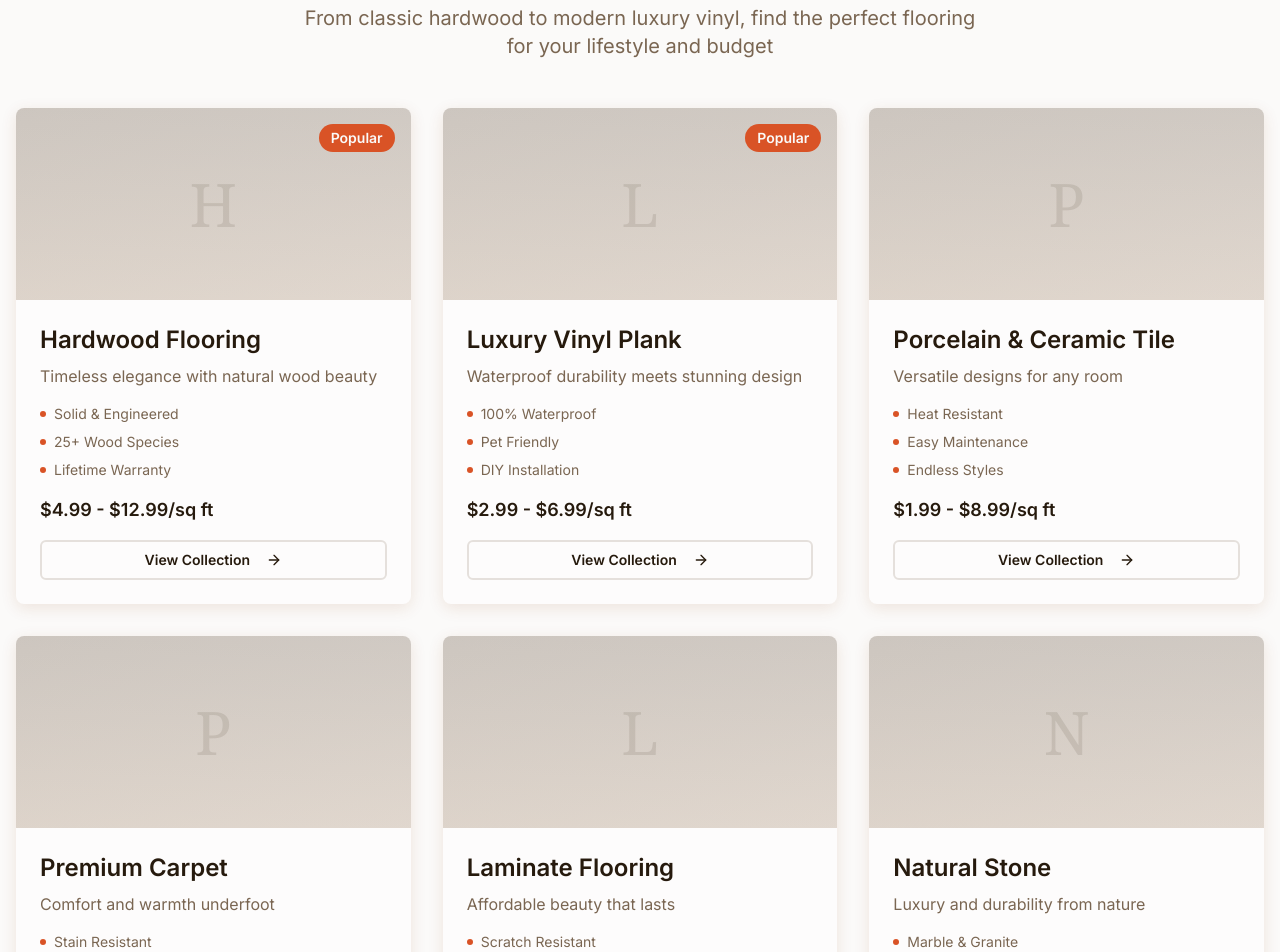
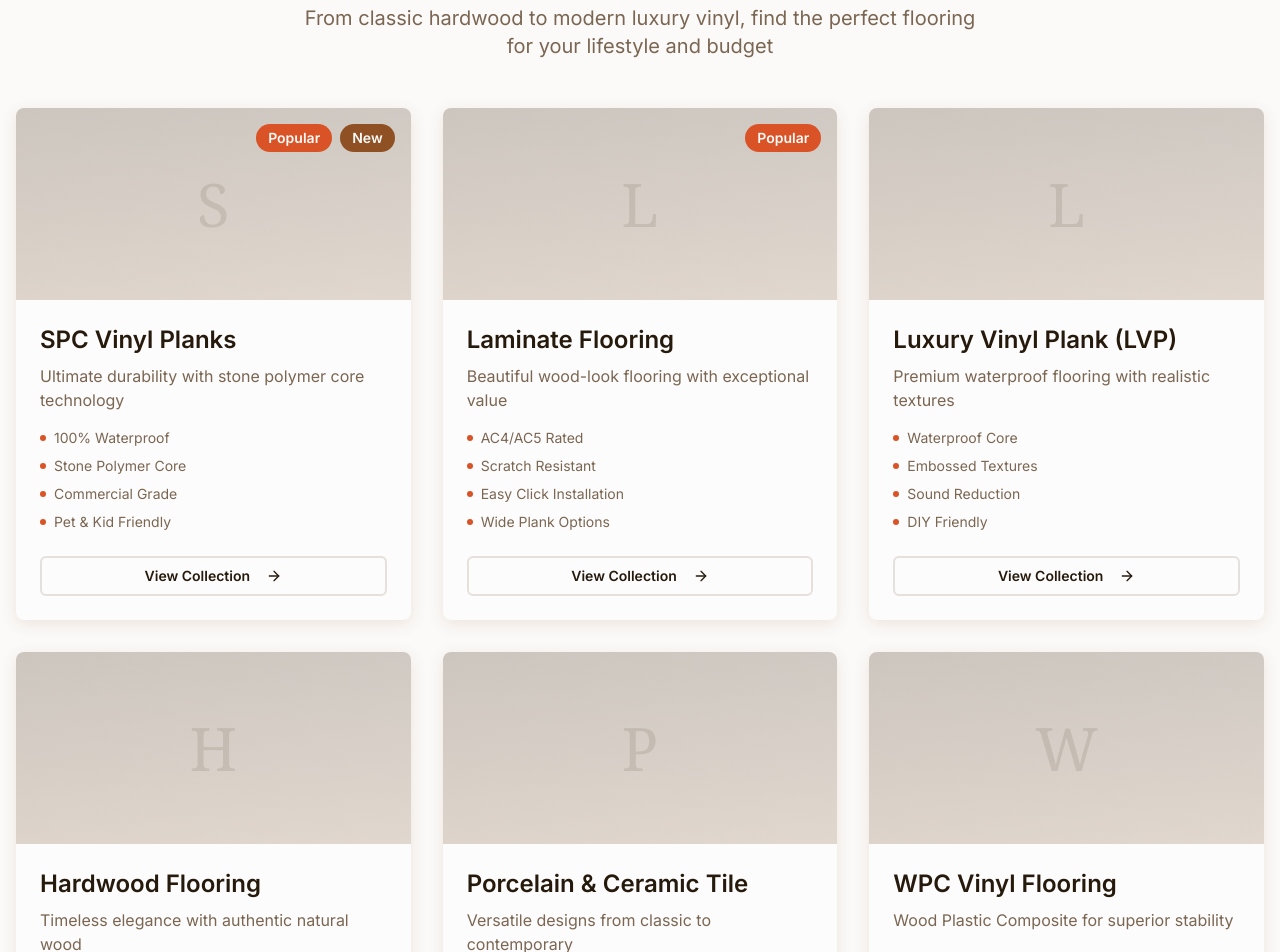
Before and after one commit to Fire-Ventures-Enterprise/flooringhause, a React (Vite) app: page / in a window 1280 px wide. Shown: the part 940-1892 px from the top of the page. Built offline with nearby package versions, Linux system fonts and the light colour scheme; the HTML template or start-up script is replaced by a standard one.

Commit message:
Add product categories

```diff
--- a/src/components/ProductCategories.tsx
+++ b/src/components/ProductCategories.tsx
@@ -4,53 +4,62 @@ import { ArrowRight } from "lucide-react";
 const categories = [
   {
     id: 1,
-    name: "Hardwood Flooring",
-    description: "Timeless elegance with natural wood beauty",
-    features: ["Solid & Engineered", "25+ Wood Species", "Lifetime Warranty"],
-    priceRange: "$4.99 - $12.99/sq ft",
-    image: "hardwood",
+    name: "SPC Vinyl Planks",
+    description: "Ultimate durability with stone polymer core technology",
+    features: ["100% Waterproof", "Stone Polymer Core", "Commercial Grade", "Pet & Kid Friendly"],
+    image: "spc",
     popular: true,
+    new: true,
   },
   {
     id: 2,
-    name: "Luxury Vinyl Plank",
-    description: "Waterproof durability meets stunning design",
-    features: ["100% Waterproof", "Pet Friendly", "DIY Installation"],
-    priceRange: "$2.99 - $6.99/sq ft",
-    image: "vinyl",
+    name: "Laminate Flooring",
+    description: "Beautiful wood-look flooring with exceptional value",
+    features: ["AC4/AC5 Rated", "Scratch Resistant", "Easy Click Installation", "Wide Plank Options"],
+    image: "laminate",
     popular: true,
   },
   {
     id: 3,
+    name: "Luxury Vinyl Plank (LVP)",
+    description: "Premium waterproof flooring with realistic textures",
+    features: ["Waterproof Core", "Embossed Textures", "Sound Reduction", "DIY Friendly"],
+    image: "lvp",
+  },
+  {
+    id: 4,
+    name: "Hardwood Flooring",
+    description: "Timeless elegance with authentic natural wood",
+    features: ["Solid & Engineered", "Multiple Species", "Hand-Scraped Options", "Refinishable"],
+    image: "hardwood",
+  },
+  {
+    id: 5,
     name: "Porcelain & Ceramic Tile",
-    description: "Versatile designs for any room",
-    features: ["Heat Resistant", "Easy Maintenance", "Endless Styles"],
-    priceRange: "$1.99 - $8.99/sq ft",
+    description: "Versatile designs from classic to contemporary",
+    features: ["Wood Look Tiles", "Large Format", "Indoor/Outdoor", "Easy Maintenance"],
     image: "tile",
   },
   {
-    id: 4,
-    name: "Premium Carpet",
-    description: "Comfort and warmth underfoot",
-    features: ["Stain Resistant", "Sound Absorption", "Soft & Plush"],
-    priceRange: "$1.49 - $5.99/sq ft",
-    image: "carpet",
+    id: 6,
+    name: "WPC Vinyl Flooring",
+    description: "Wood Plastic Composite for superior stability",
+    features: ["Waterproof", "Dimensional Stability", "Quiet Underfoot", "Temperature Resistant"],
+    image: "wpc",
   },
   {
-    id: 5,
-    name: "Laminate Flooring",
-    description: "Affordable beauty that lasts",
-    features: ["Scratch Resistant", "Easy Install", "Wood Look"],
-    priceRange: "$0.99 - $3.99/sq ft",
-    image: "laminate",
+    id: 7,
+    name: "Natural Stone",
+    description: "Premium marble, granite, and travertine",
+    features: ["Unique Patterns", "Lifetime Durability", "Heat Resistant", "Adds Property Value"],
+    image: "stone",
   },
   {
-    id: 6,
-    name: "Natural Stone",
-    description: "Luxury and durability from nature",
-    features: ["Marble & Granite", "Unique Patterns", "Premium Quality"],
-    priceRange: "$6.99 - $24.99/sq ft",
-    image: "stone",
+    id: 8,
+    name: "Hybrid Flooring",
+    description: "Next-gen flooring combining best technologies",
+    features: ["Rigid Core", "Ultra Stable", "Acoustic Backing", "Lifetime Warranty"],
+    image: "hybrid",
   },
 ];
 
@@ -73,11 +82,18 @@ const ProductCategories = () => {
               key={category.id}
               className="group relative bg-card rounded-lg overflow-hidden shadow-medium hover:shadow-large transition-all duration-300"
             >
-              {category.popular && (
-                <div className="absolute top-4 right-4 z-10 bg-accent text-accent-foreground px-3 py-1 rounded-full text-sm font-semibold">
-                  Popular
-                </div>
-              )}
+              <div className="absolute top-4 right-4 z-10 flex gap-2">
+                {category.popular && (
+                  <div className="bg-accent text-accent-foreground px-3 py-1 rounded-full text-sm font-semibold">
+                    Popular
+                  </div>
+                )}
+                {category.new && (
+                  <div className="bg-primary text-primary-foreground px-3 py-1 rounded-full text-sm font-semibold">
+                    New
+                  </div>
+                )}
+              </div>
 
               {/* Category Image Placeholder */}
               <div className="h-48 bg-gradient-to-br from-muted to-muted/50 relative overflow-hidden">
@@ -91,17 +107,13 @@ const ProductCategories = () => {
                 <h3 className="text-2xl font-semibold text-foreground mb-2">{category.name}</h3>
                 <p className="text-muted-foreground mb-4">{category.description}</p>
 
-                <div className="space-y-2 mb-4">
+                <div className="space-y-2 mb-6">
                   {category.features.map((feature, index) => (
                     <div key={index} className="flex items-center text-sm text-muted-foreground">
                       <span className="w-1.5 h-1.5 bg-accent rounded-full mr-2"></span>
                       {feature}
                     </div>
                   ))}
-                </div>
-
-                <div className="flex items-center justify-between mb-4">
-                  <span className="text-lg font-semibold text-foreground">{category.priceRange}</span>
                 </div>
 
                 <Button variant="outline" className="w-full group">
```
